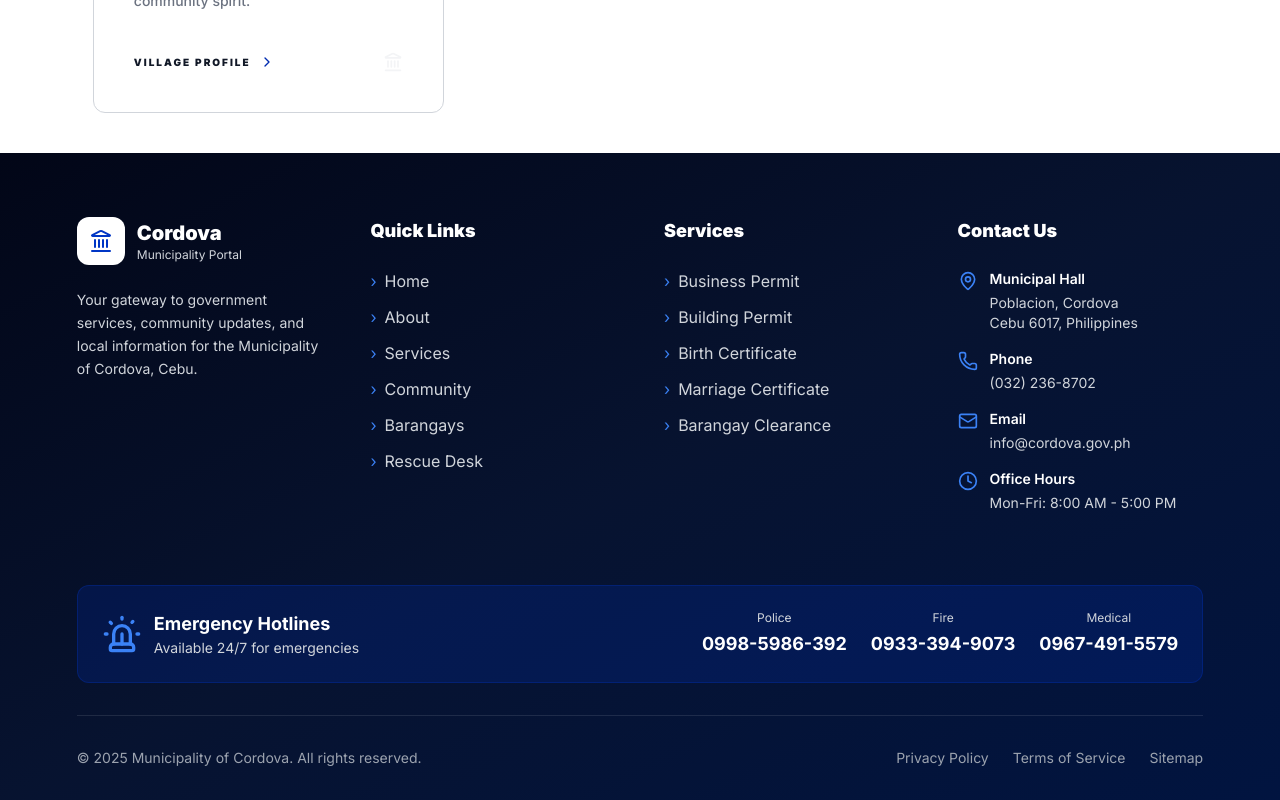
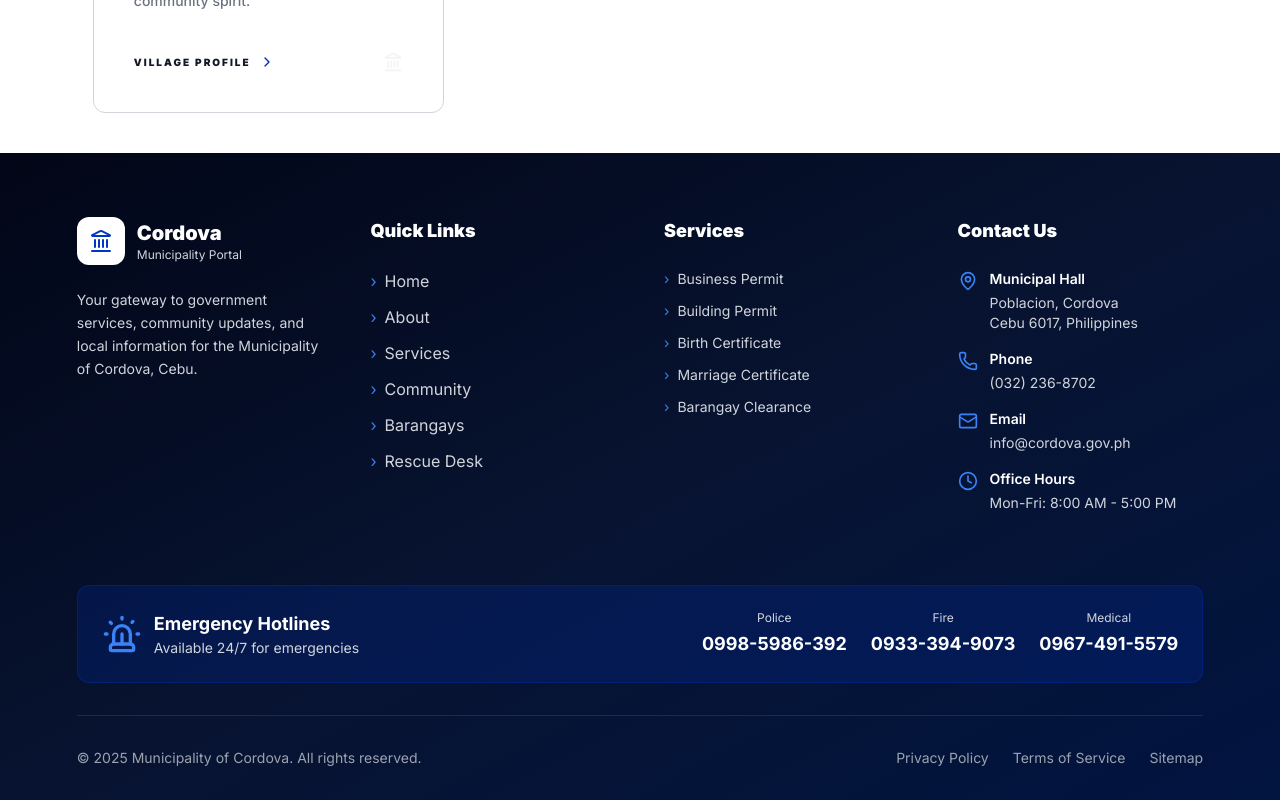
Before and after one commit to Eychz/cordova-portal-frontend, a Next.js app: page /barangay in a window 1280 px wide. Shown: the part 2765-3565 px from the top of the page. Built offline with nearby package versions, Linux system fonts and the light colour scheme; no server answers; what react-google-recaptcha-v3 would draw is missing.

Commit message:
feat(footer): fetch services dynamically from database in Footer component

```diff
--- a/components/Footer.tsx
+++ b/components/Footer.tsx
@@ -3,6 +3,9 @@
 import React, { useState } from 'react';
 import Link from 'next/link';
 import { Landmark, MapPin, Phone, Mail, Clock, Siren, X } from 'lucide-react';
+
+import { useQuery } from '@tanstack/react-query';
+import { servicesApi, Service } from '@/lib/servicesApi';
 
 const Footer: React.FC = () => {
     const currentYear = new Date().getFullYear();
@@ -19,13 +22,21 @@ const Footer: React.FC = () => {
         { name: 'Rescue Desk', href: '/rescue-desk' }
     ];
 
-    const services = [
-        { name: 'Business Permit', href: '/services' },
-        { name: 'Building Permit', href: '/services' },
-        { name: 'Birth Certificate', href: '/services' },
-        { name: 'Marriage Certificate', href: '/services' },
-        { name: 'Barangay Clearance', href: '/services' }
-    ];
+    const { data: dbServices = [] } = useQuery<Service[]>({
+        queryKey: ['footer-services'],
+        queryFn: () => servicesApi.getAll().catch(() => []),
+        staleTime: 1000 * 60 * 10,
+    });
+
+    const displayServices = dbServices.length > 0
+        ? dbServices.slice(0, 6)
+        : [
+            { id: 1, name: 'Business Permit', externalUrl: '' },
+            { id: 2, name: 'Building Permit', externalUrl: '' },
+            { id: 3, name: 'Birth Certificate', externalUrl: '' },
+            { id: 4, name: 'Marriage Certificate', externalUrl: '' },
+            { id: 5, name: 'Barangay Clearance', externalUrl: '' }
+        ];
 
     return (
         <footer className="bg-gradient-to-br from-slate-950 via-[#071330] to-[#011440] text-white pt-16 pb-8 transition-colors">
@@ -67,14 +78,38 @@ const Footer: React.FC = () => {
                     <div>
                         <h4 className="text-lg font-black text-white mb-6">Services</h4>
                         <ul className="space-y-3">
-                            {services.map((service, index) => (
-                                <li key={index}>
-                                    <Link href={service.href} className="text-gray-300 hover:text-white transition-colors flex items-center gap-2 group">
-                                        <span className="text-blue-500 group-hover:translate-x-1 transition-transform">›</span>
-                                        {service.name}
-                                    </Link>
-                                </li>
-                            ))}
+                            {displayServices.map((service) => {
+                                const hasExternal = !!service.externalUrl;
+                                const targetUrl = hasExternal
+                                    ? /^https?:\/\//i.test(service.externalUrl!)
+                                        ? service.externalUrl!
+                                        : `https://${service.externalUrl}`
+                                    : '/services';
+
+                                return (
+                                    <li key={service.id || service.name}>
+                                        {hasExternal ? (
+                                            <a
+                                                href={targetUrl}
+                                                target="_blank"
+                                                rel="noopener noreferrer"
+                                                className="text-gray-300 hover:text-white transition-colors flex items-center gap-2 group text-sm"
+                                            >
+                                                <span className="text-blue-500 group-hover:translate-x-1 transition-transform">›</span>
+                                                {service.name}
+                                            </a>
+                                        ) : (
+                                            <Link
+                                                href={targetUrl}
+                                                className="text-gray-300 hover:text-white transition-colors flex items-center gap-2 group text-sm"
+                                            >
+                                                <span className="text-blue-500 group-hover:translate-x-1 transition-transform">›</span>
+                                                {service.name}
+                                            </Link>
+                                        )}
+                                    </li>
+                                );
+                            })}
                         </ul>
                     </div>
 
```
Also changed, not shown: app/(public)/home/page.tsx (+88 -87 lines).
